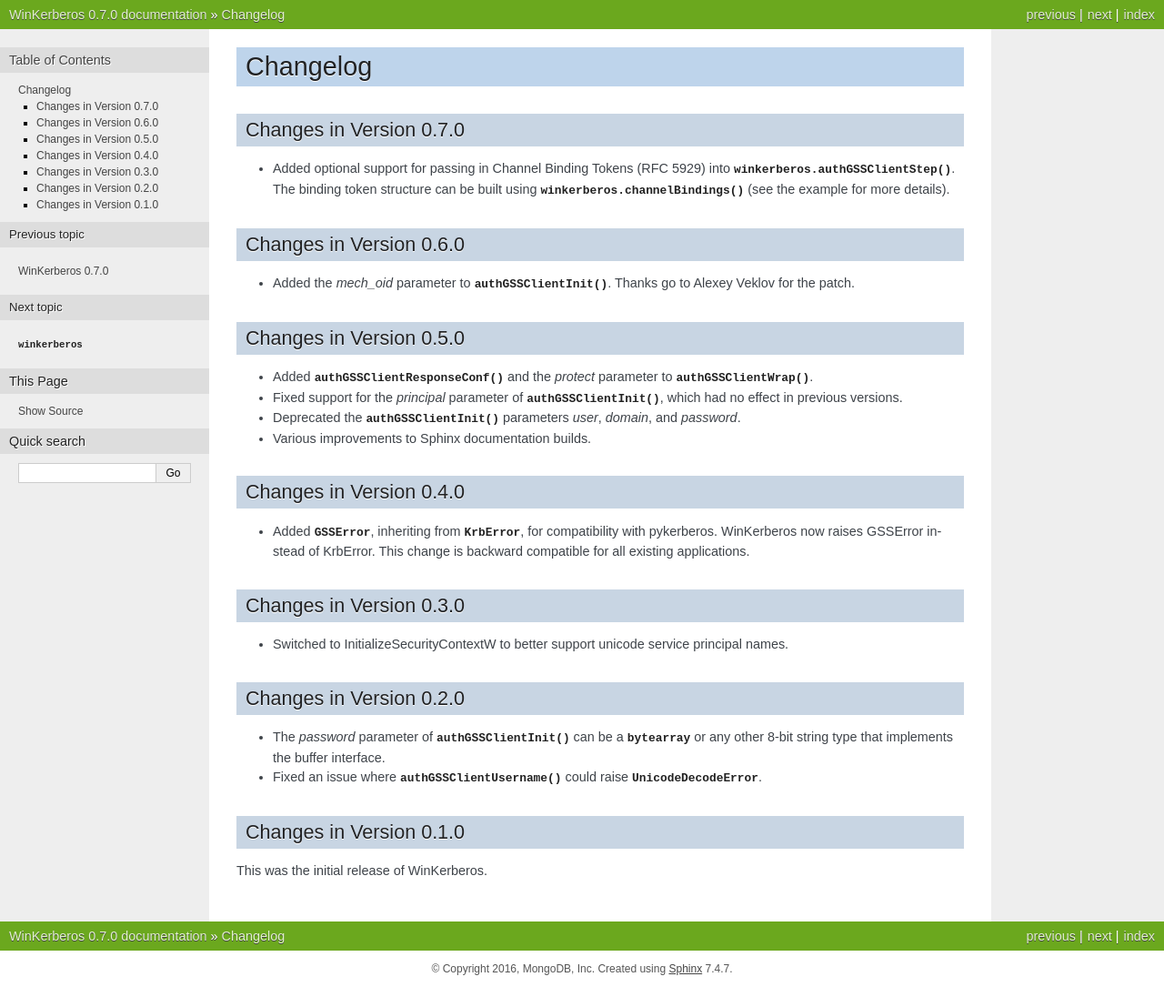
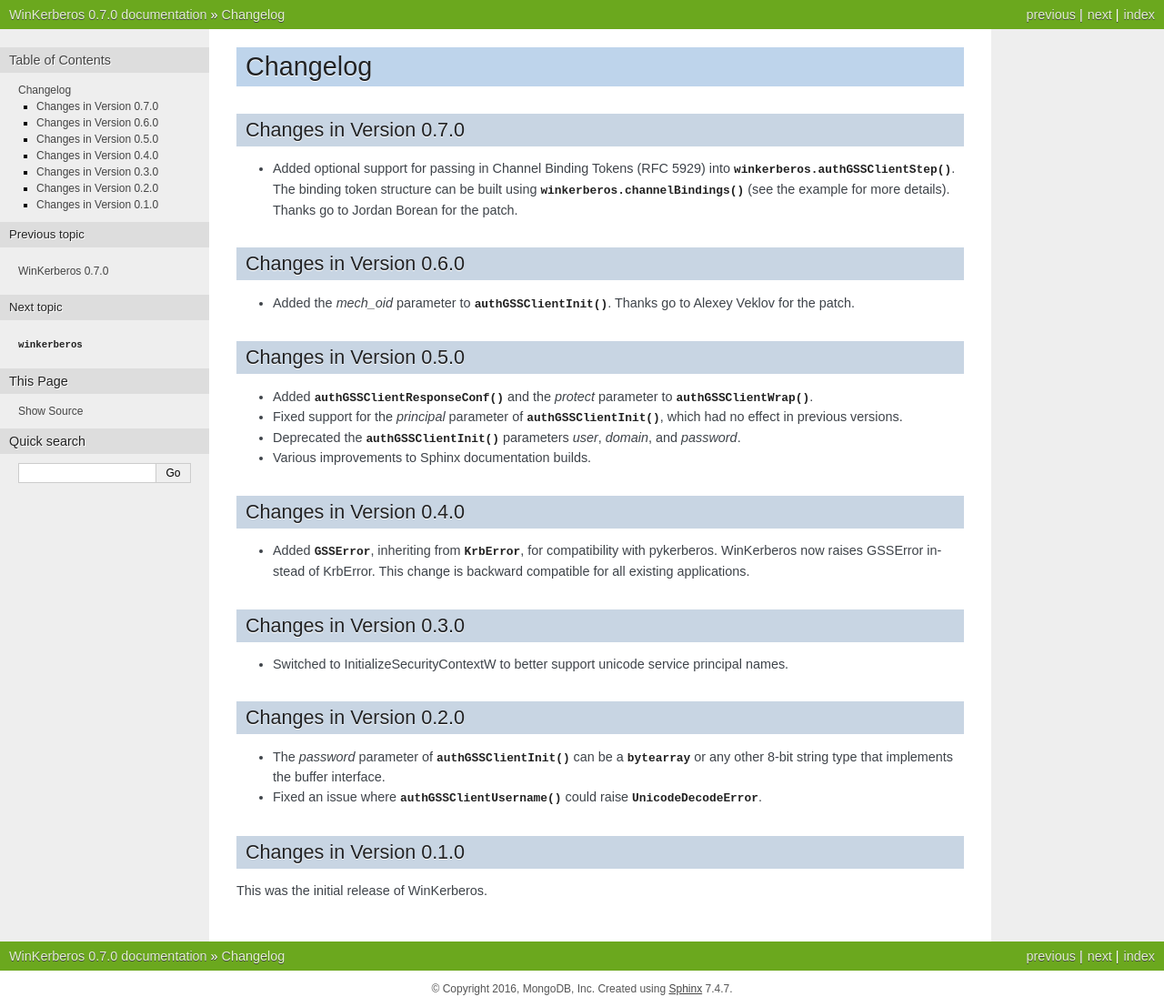
Before and after one commit to mongodb/winkerberos, a Sphinx documentation site: the page built from doc/changelog.rst, in a window 1280 px wide. Shown: the whole page at 91% size. Built offline with Sphinx 7.4.7, drawn with Linux system fonts in a browser that asks for light colours; the version number is read from the project's files by our own code; before the commit the page ends 1085 px from its top, so only the background shows below that.

Commit message:
Credit Jordan Borean in the changelog

```diff
--- a/doc/changelog.rst
+++ b/doc/changelog.rst
@@ -7,7 +7,7 @@
 - Added optional support for passing in Channel Binding Tokens (RFC 5929) into
   :func:`winkerberos.authGSSClientStep`. The binding token structure can be
   built using :func:`winkerberos.channelBindings` (see the example
-  for more details).
+  for more details). Thanks go to Jordan Borean for the patch.
 
 Changes in Version 0.6.0
 ------------------------
```
